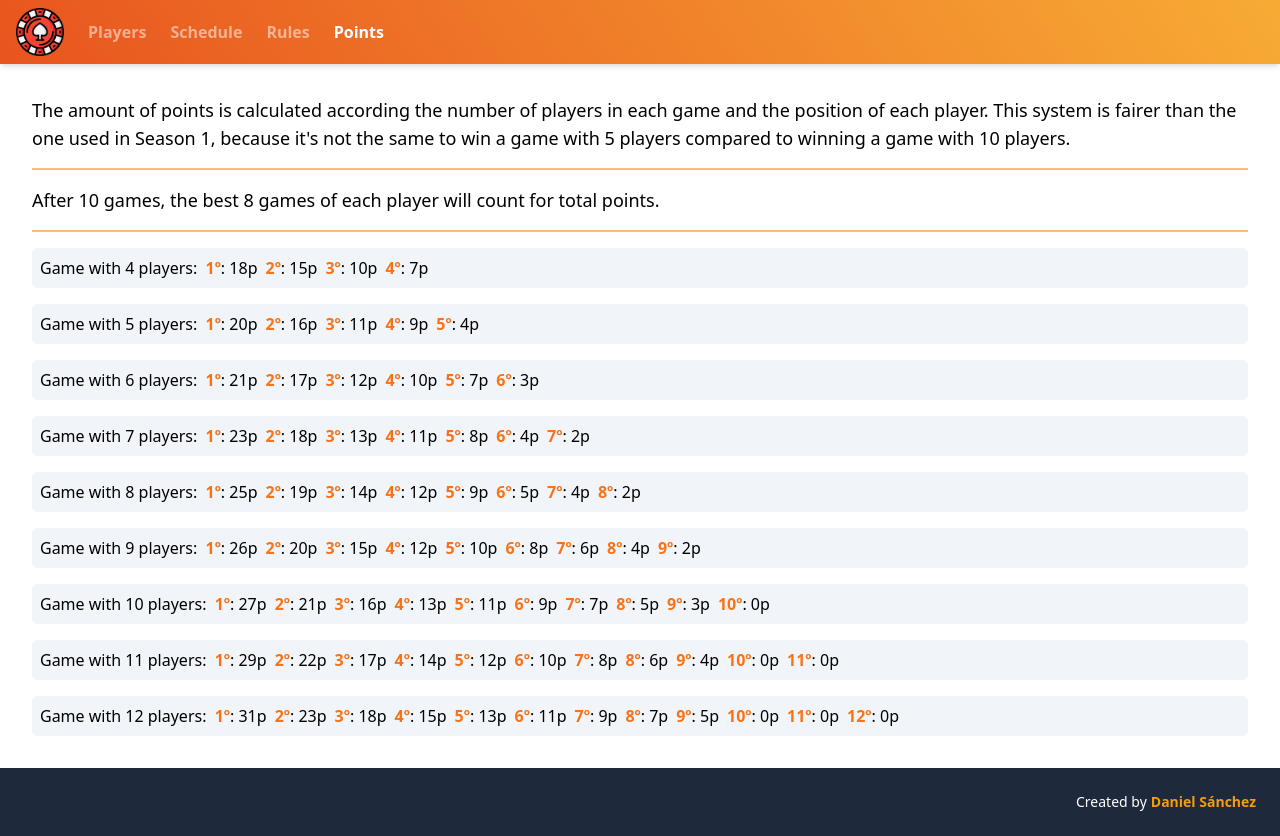
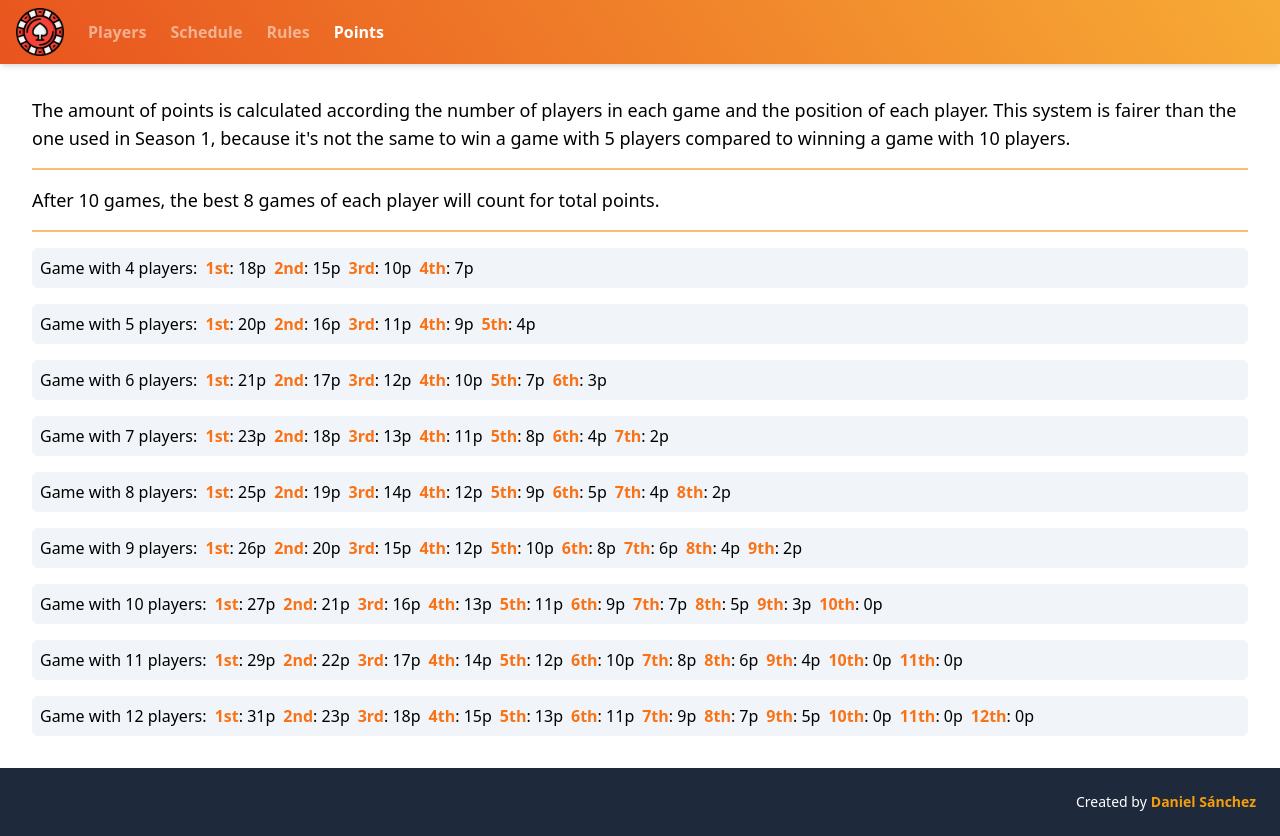
Before and after one commit to dguasch89/poker-league, a React (Vite) app: page /points in a window 1280 px wide. Built offline with nearby package versions, Linux system fonts and the light colour scheme.

Commit message:
fix: use English ordinals in points page, not 'º'

```diff
--- a/src/UI/views/PointSystem.tsx
+++ b/src/UI/views/PointSystem.tsx
@@ -1,4 +1,5 @@
 import {pointsByPositionSeason2} from '../../domain/season2';
+import {appendOrdinal} from '../utils/ordinals';
 
 export function PointSystem() {
   return (
@@ -20,7 +21,7 @@ export function PointSystem() {
             Game with {totalPlayers} players:{' '}
             {Object.values(points).map((value, index) => (
               <span className="m-1">
-                <b className="text-orange-500">{index + 1}º</b>: {value}p
+                <b className="text-orange-500">{appendOrdinal(index + 1)}</b>: {value}p
               </span>
             ))}
           </div>
```
